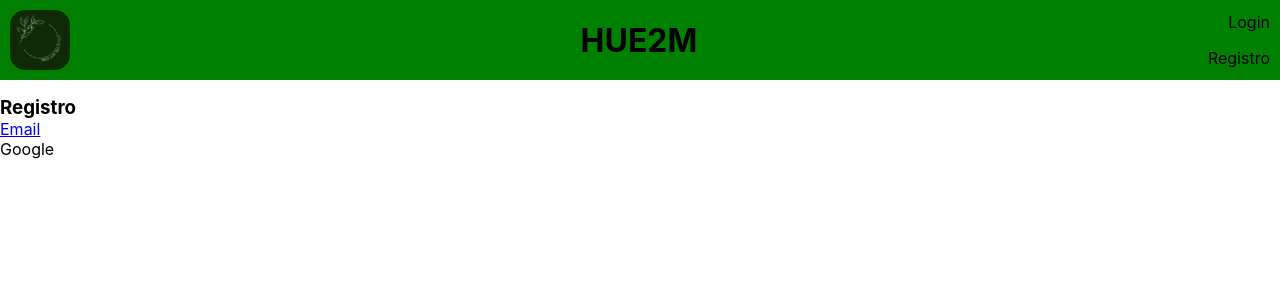
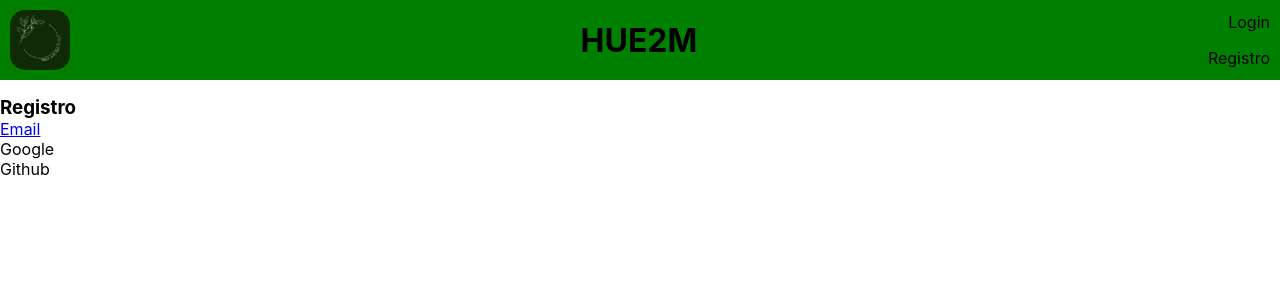
Before and after one commit to anderconsu/HUE2M_REACT, a React (Create React App) app in the folder Frontend/: page /register in a window 1280 px wide. Shown: the top 300 px of the page. Built offline with nearby package versions, Linux system fonts and the light colour scheme; no server answers.

Commit message:
github login/register somewhat cleaned, errors displayed

```diff
--- a/Frontend/src/components/credentials/login.jsx
+++ b/Frontend/src/components/credentials/login.jsx
@@ -10,7 +10,6 @@ import "../../config/firebase-config.js";
 import {
     getAuth,
     signInWithPopup,
-    signOut,
     GoogleAuthProvider,
     GithubAuthProvider,
 } from "firebase/auth";
@@ -45,8 +44,15 @@ const Login = () => {
                 // Handle Errors here.
                 const errorCode = error.code;
                 const errorMessage = error.message;
-                if (errorCode === "auth/account-exists-with-different-credential") {
-                    setFirebaseError("Este correo se registró con otro proveedor");
+                if (
+                    errorCode ===
+                    "auth/account-exists-with-different-credential"
+                ) {
+                    setFirebaseError(
+                        "Este correo se registró con otro proveedor"
+                    );
+                }else{
+                    setFirebaseError(errorCode);
                 }
                 console.log("error en el login;", errorCode);
                 console.log("error message:", errorMessage);
@@ -57,42 +63,6 @@ const Login = () => {
                     GoogleAuthProvider.credentialFromError(error);
                 // ...
             });
-    };
-    const loginWithGithub = () => {
-        signInWithPopup(auth, gitProvider)
-            .then((result) => {
-                // This gives you a GitHub Access Token. You can use it to access the GitHub API.
-                const credential = GithubAuthProvider.credentialFromResult(result);
-                const token = credential.accessToken;
-                console.log("github token:", token);
-
-                // The signed-in user info.
-                const user = result.user;
-                console.log("github user:", user);
-                // IdP data available using getAdditionalUserInfo(result)
-                // ...
-            })
-            .catch((error) => {
-                // Handle Errors here.
-                const errorCode = error.code;
-                const errorMessage = error.message;
-                console.log("error en el login;", errorCode);
-                console.log("error message:", errorMessage);
-
-                // The email of the user's account used.
-                const email = error.customData.email;
-                // The AuthCredential type that was used.
-                const credential =
-                    GithubAuthProvider.credentialFromError(error);
-                // ...
-            });
-    };
-    const logOut = () => {
-        try {
-            signOut(auth).then(console.log("user loged out"));
-        } catch (error) {
-            console.log("error loging out :", error);
-        }
     };
     return (
         <section>
--- a/Frontend/src/components/credentials/register.jsx
+++ b/Frontend/src/components/credentials/register.jsx
@@ -10,11 +10,13 @@ import "../../config/firebase-config.js";
 import {
     getAuth,
     signInWithPopup,
-    signOut,
     GoogleAuthProvider,
+    GithubAuthProvider,
 } from "firebase/auth";
 const provider = new GoogleAuthProvider();
 provider.addScope("https://www.googleapis.com/auth/contacts.readonly");
+const gitProvider = new GithubAuthProvider();
+gitProvider.addScope("repo");
 
 const auth = getAuth();
 auth.useDeviceLanguage();
@@ -24,7 +26,9 @@ const Register = () => {
     const { token, setToken } = useContext(TokenContext);
     const { isLoggedIn, setIsLoggedIn } = useContext(LoggedInContext);
     const { user, setUser } = useContext(UserContext);
-    const loginwithGoogle = () => {
+    const [firebaseError, setFirebaseError] = useState("");
+
+    const loginwithGoogle = (provider) => {
         signInWithPopup(auth, provider)
             .then(async (result) => {
                 const user = result.user;
@@ -41,6 +45,16 @@ const Register = () => {
                 // Handle Errors here.
                 const errorCode = error.code;
                 const errorMessage = error.message;
+                if (
+                    errorCode ===
+                    "auth/account-exists-with-different-credential"
+                ) {
+                    setFirebaseError(
+                        "Este correo se registró con otro proveedor"
+                    );
+                }else{
+                    setFirebaseError(errorCode);
+                }
                 // The email of the user's account used.
                 const email = error.customData.email;
                 // The AuthCredential type that was used.
@@ -49,13 +63,6 @@ const Register = () => {
                 // ...
             });
     };
-    const logOut = () => {
-        try {
-            signOut(auth).then(console.log("user loged out"));
-        } catch (error) {
-            console.log("error loging out :", error);
-        }
-    };
     return (
         <section className="register">
             <h3>Registro</h3>
@@ -63,8 +70,24 @@ const Register = () => {
                 <Link to="/register/email">Email</Link>
             </article>
             <article>
-                <p onClick={loginwithGoogle}>Google</p>
+                <p
+                    onClick={() => {
+                        loginwithGoogle(provider);
+                    }}
+                >
+                    Google
+                </p>
             </article>
+            <article>
+                <p
+                    onClick={() => {
+                        loginwithGoogle(gitProvider);
+                    }}
+                >
+                    Github
+                </p>
+            </article>
+            {firebaseError && <p>{firebaseError}</p>}
         </section>
     );
 };
```
